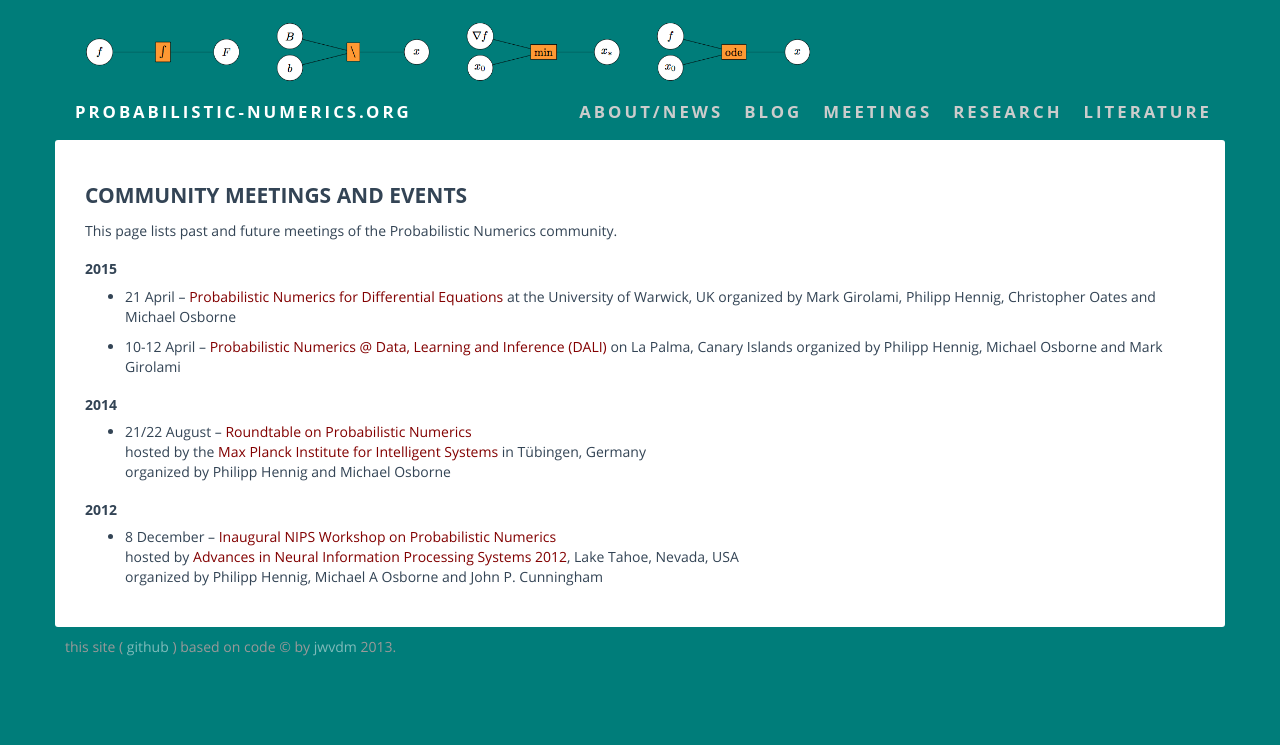
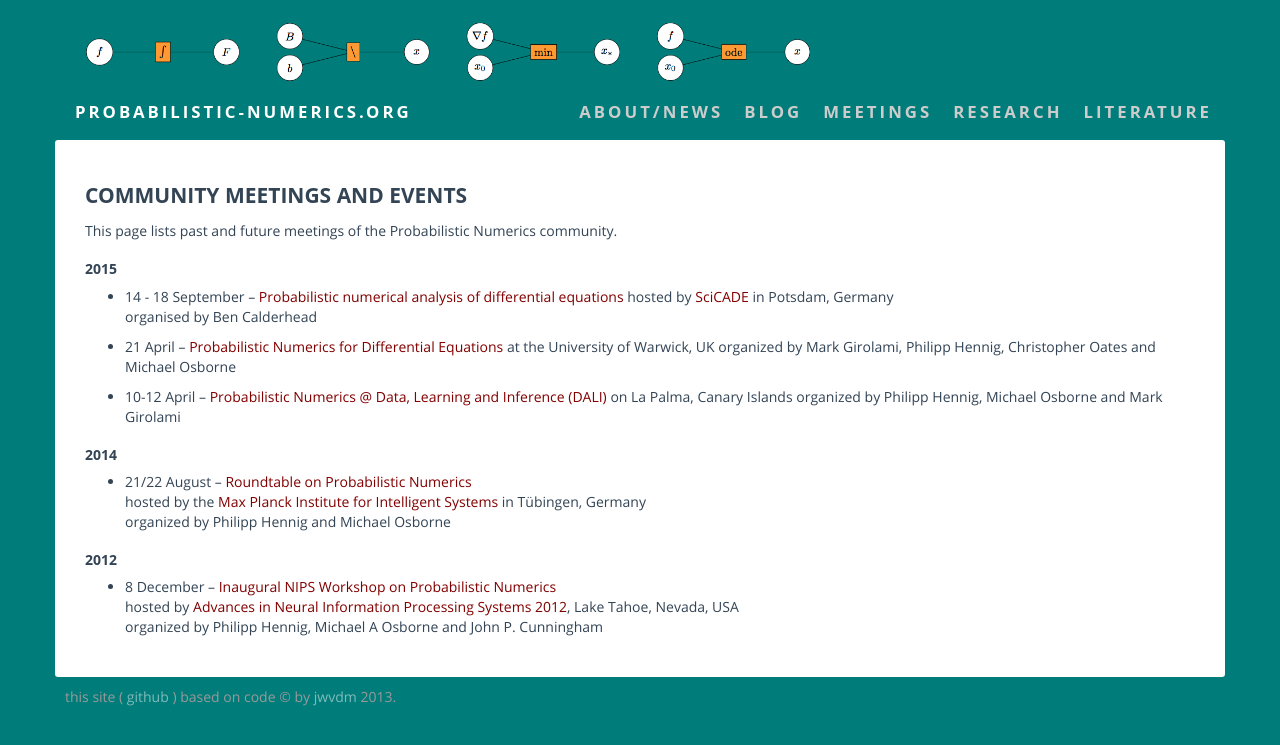
Before and after one commit to philipphennig/probabilistic-numerics.org, a Jekyll site: the page built from meetings/index.md, in a window 1280 px wide. Shown: the top 745 px of the page. Built offline with Jekyll 4.4.1, drawn with Linux system fonts in a browser that asks for light colours; some web fonts are replaced.

Commit message:
added SciCADE workshop

```diff
--- a/meetings/index.md
+++ b/meetings/index.md
@@ -9,6 +9,10 @@ This page lists past and future meetings of the Probabilistic Numerics
 community.
 
 ### 2015
+
+* 14 - 18 September --
+[Probabilistic numerical analysis of differential equations](http://scicade2015.math.uni-potsdam.de/scicade2015/minisymposiadetails.html#MS22) hosted by [SciCADE](http://scicade2015.math.uni-potsdam.de/scicade2015/index.html) in Potsdam, Germany
+organised by Ben Calderhead
 
 * 21 April --
   [Probabilistic Numerics for Differential Equations](http://www2.warwick.ac.uk/fac/sci/statistics/crism/workshops/probnumerics)
```
